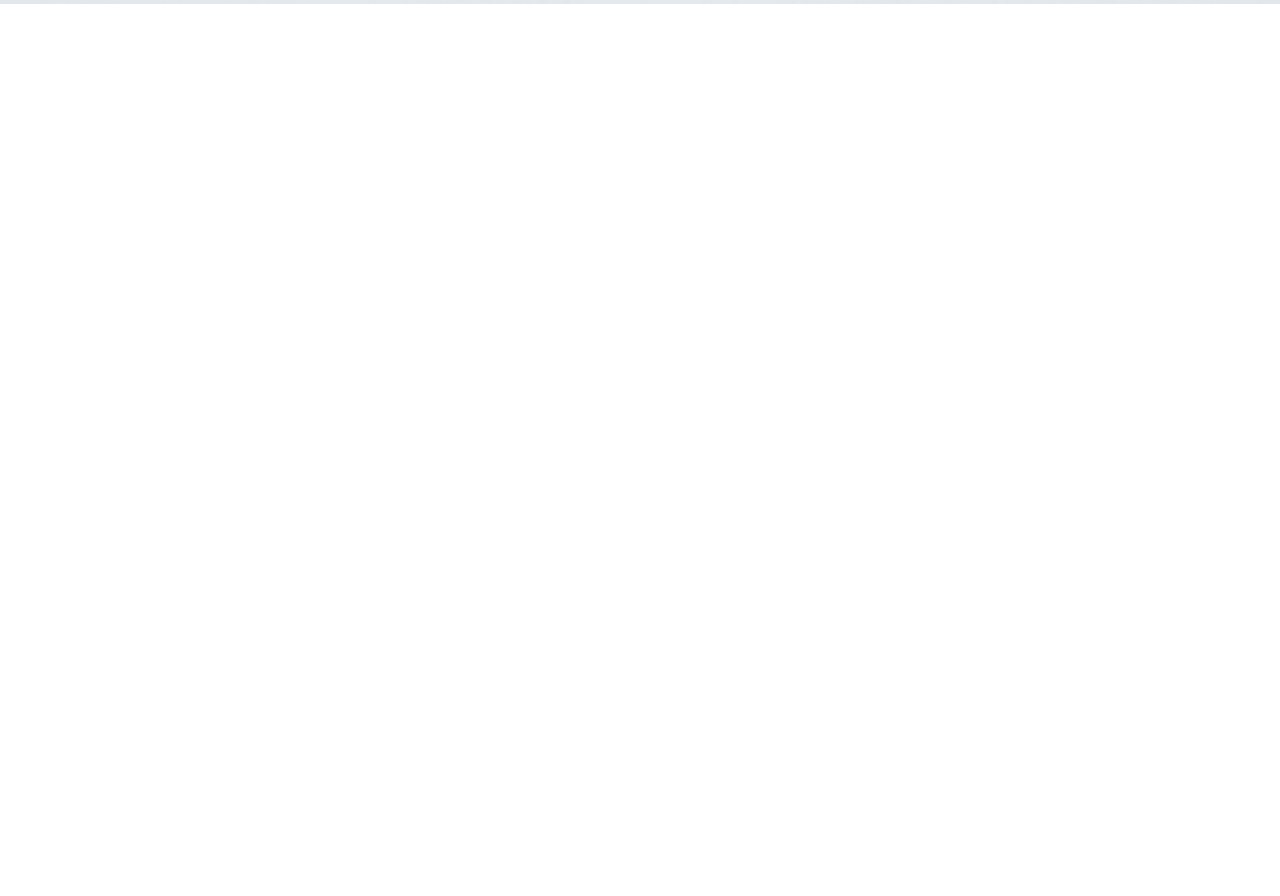
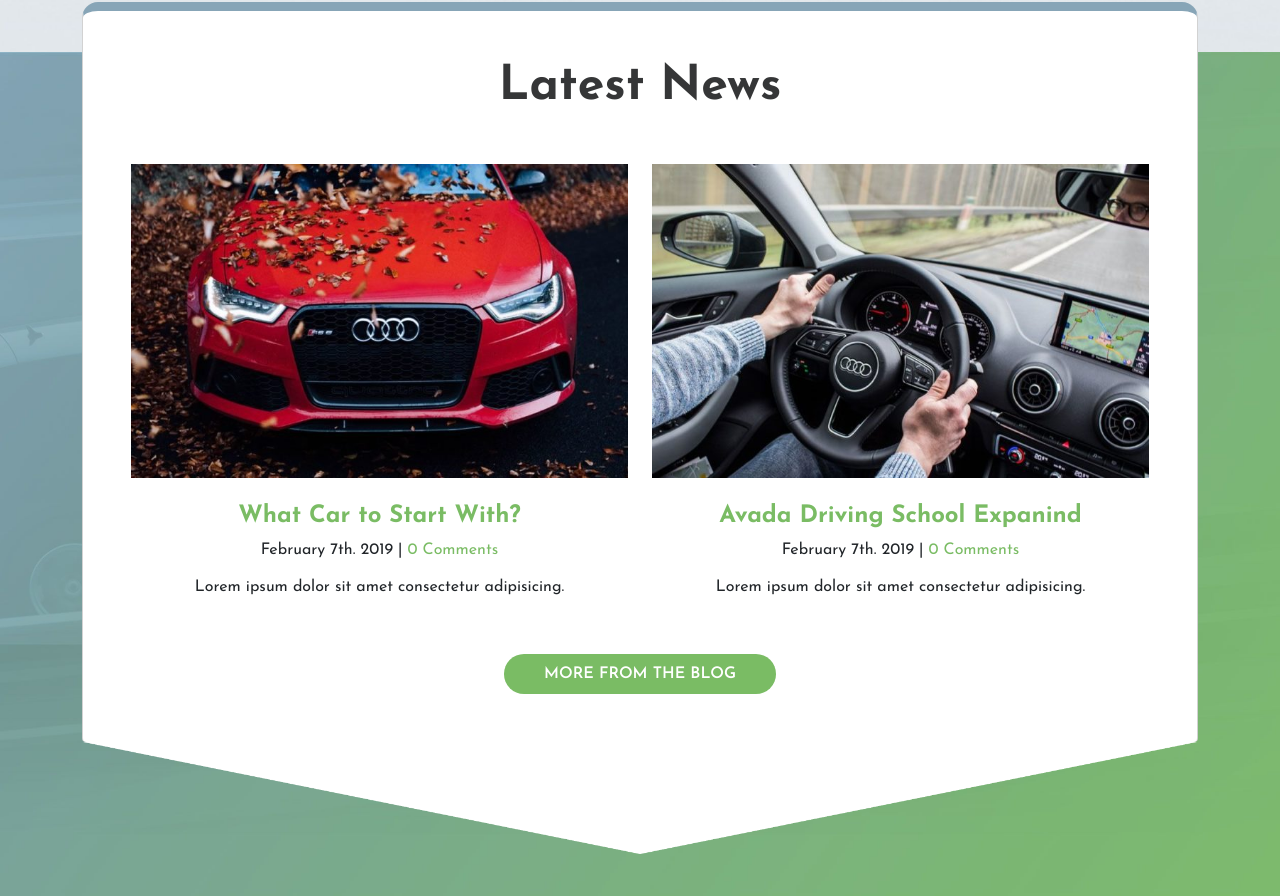
Before and after one commit to DeSantisDomiziano/proj-html-vuejs, a Vue app: page / in a window 1280 px wide. Shown: the part 3893-4789 px from the top of the page. Before the commit the page ends 3897 px from the top, so only its background shows below. Built offline with nearby package versions, Linux system fonts and the light colour scheme.

Commit message:
add latest news section

```diff
--- /dev/null
+++ b/src/components/LatestNews.vue
@@ -0,0 +1,95 @@
+<script>
+    export default {
+
+    }
+</script>
+<template>
+
+    <div class="container text-center">
+        <div class="card p-5">
+            <h2 class="mb-5">Latest News</h2>
+            <img src="../assets/img/latestnews/latestnews-bottom.png" alt="">
+            <div class="row row-cols-2">
+                <div class="col">
+                    <a href="#">
+                        <img src="../assets/img/blog/blog-choosecar-700x441.jpg" alt="">
+                        <h4 class="mt-4">What Car to Start With?</h4>
+                        <p>February 7th. 2019 |
+                            <span>0 Comments</span>
+                        </p>
+                        <h6>Lorem ipsum dolor sit amet consectetur adipisicing.</h6>
+                    </a>
+                </div>
+                <div class="col">
+                    <a href="#">
+                        <img src="../assets/img/blog/blogpost-10and2-700x441.jpg" alt="">
+                        <h4 class="mt-4">Avada Driving School Expanind</h4>
+                        <p>February 7th. 2019 |
+                            <span>0 Comments</span>
+                        </p>
+                        <h6>Lorem ipsum dolor sit amet consectetur adipisicing.</h6>
+                    </a>
+                </div>
+            </div>
+            <button class="text-uppercase mt-5">more from the blog</button>
+        </div>
+    </div>
+
+</template>
+
+
+<style lang="scss" scoped>
+@use '../assets/scss/partials/variables' as *;
+
+.container {
+    padding-bottom: 6.5rem;
+}
+.card {
+
+    border-bottom: none;
+    border-top: 9px solid $details;
+    border-radius: 1rem 1rem 0.25rem 0.25rem;
+    position: relative;
+    left: 0;
+    top: -50px;
+
+    button {
+        display: inline-block;
+        align-self: center;
+        border: none;
+        padding: 0.5rem 2.5rem;
+        border-radius: 1.5rem;
+        background-color: $primary;
+        color: $light;
+        font-weight: 600;
+
+        &:hover {
+            background-color: $hover;
+        }
+    }
+}
+
+a {
+    color: inherit;
+    text-decoration: inherit;
+}
+
+span, h4 {
+    color: $primary;
+}
+
+h4, h2 {
+    font-weight: 700;
+}
+
+h2 {
+    font-size: 3rem;
+    color: $dark;
+}
+.card > img {
+    position: absolute;
+    bottom: -112px;
+    left: 0;
+    height: 112px;
+}
+</style>
--- a/src/components/PercentageRate.vue
+++ b/src/components/PercentageRate.vue
@@ -21,11 +21,8 @@
         },
         mounted() {
             const percentageRate = document.querySelectorAll('circle')
-            console.log(percentageRate);
             percentageRate.forEach((rate, index) => {
-                console.log(rate, index);
                 rate.style.strokeDashoffset = `${ (this.rates[index].perc * 6.52).toFixed(0) - 652 }`
-                console.log(rate.style.strokeDashoffset);
                 if (rate.style.strokeDashoffset == -652) {
                     rate.style.strokeWidth = 0
                 }
@@ -85,7 +82,6 @@
     border-radius: 50%;
     box-shadow: inset 4px 4px 10px -1px $dark-opacity,
                 inset -4px -4px 10px -1px $smoke-white;
-
 }
 
 #number {
--- a/src/components/SiteMain.vue
+++ b/src/components/SiteMain.vue
@@ -5,6 +5,7 @@ import CoursesAvada from './CoursesAvada.vue'
 import PercentageRate from './PercentageRate.vue'
 import OurIstructos from './OurIstructos.vue'
 import TestimonialsAvada from './TestimonialsAvada.vue'
+import LatestNews from './LatestNews.vue'
 
 export default {
     name: 'SiteMain',
@@ -14,7 +15,8 @@ export default {
         CoursesAvada,
         PercentageRate,
         OurIstructos,
-        TestimonialsAvada
+        TestimonialsAvada,
+        LatestNews
     }
 }
 </script>
@@ -45,6 +47,10 @@ export default {
         <TestimonialsAvada/>
     </section>
 
+    <section id="LatestNews">
+        <LatestNews/>
+    </section>
+
 </template>
 
 
@@ -69,4 +75,10 @@ export default {
     background-position: center;
     background-size: cover;
 }
+
+#LatestNews  {
+    background-image: url('../assets/img/latestnews/latestnews-background.jpg');
+    background-position: center;
+    background-size: cover;
+}
 </style>
--- a/src/components/TestimonialsAvada.vue
+++ b/src/components/TestimonialsAvada.vue
@@ -59,7 +59,7 @@ export default {
         <p>Here's what our happy drivers had to say aboust our service:</p>
         <div class="testimonials active">
             <img :src="getImage(i)" alt="">
-            <div class="overview">
+            <div class="overview mb-5">
                 <p class="mt-5">
                     {{ testimonials[i].overview }}
                 </p>
```
